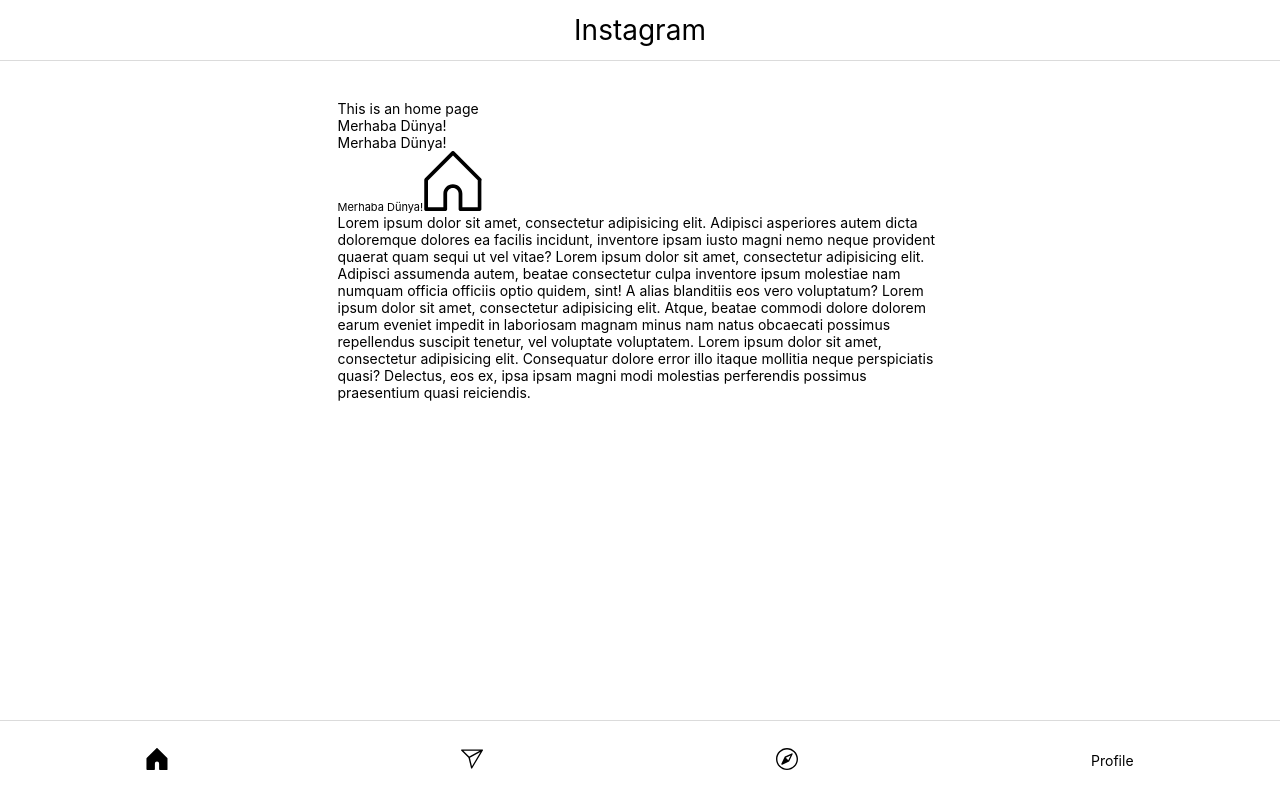
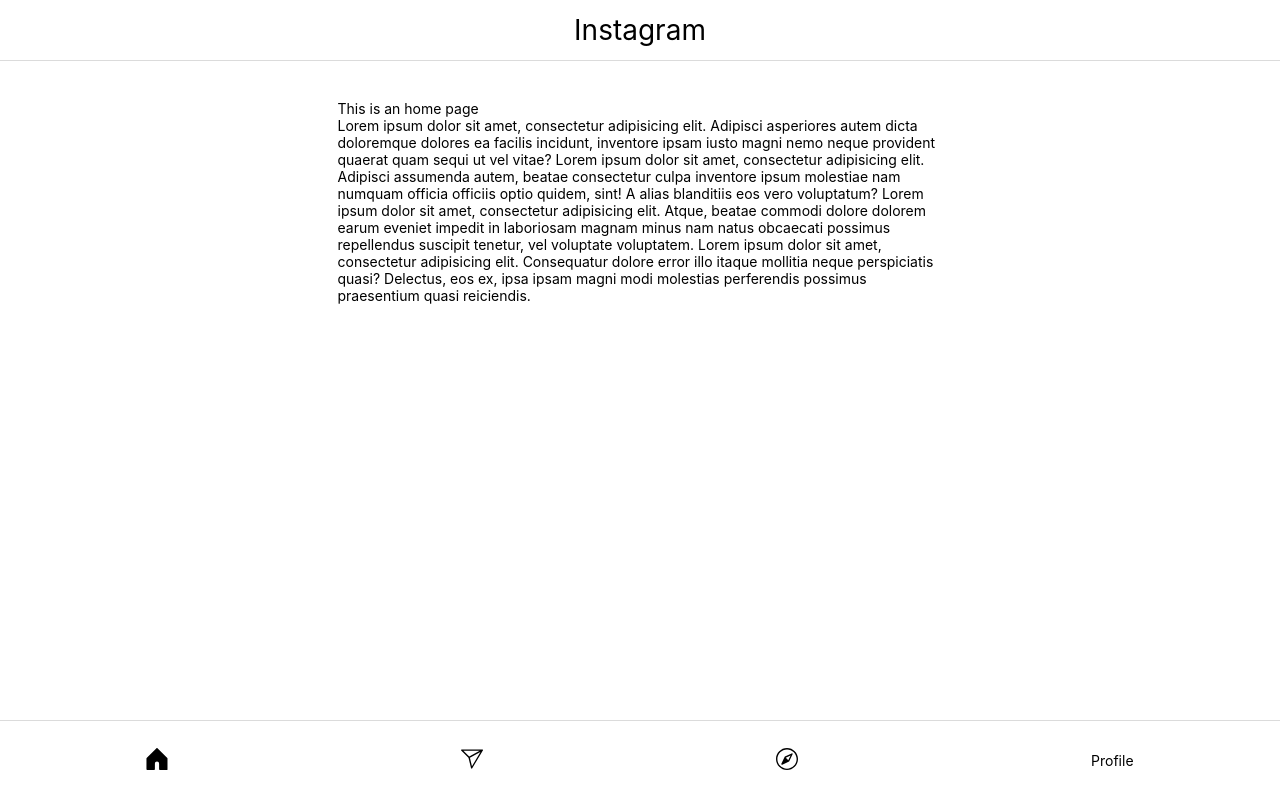
Before and after one commit to yunusemremert/vue-instagram-web, a Vue app: page / in a window 1280 px wide. Built offline with nearby package versions, Linux system fonts and the light colour scheme.

Commit message:
Home
Updated

```diff
--- a/src/views/home/Index.vue
+++ b/src/views/home/Index.vue
@@ -2,10 +2,6 @@
   <div class="home">
     <div class="timeline">
       <h1>This is an home page</h1>
-      <TextComp>Merhaba Dünya!</TextComp>
-      <TextComp tag="p">Merhaba Dünya!</TextComp>
-      <TextComp tag="b" size="xsmall">Merhaba Dünya!</TextComp>
-      <IconHome width="60" height="60" />
       <p>
         Lorem ipsum dolor sit amet, consectetur adipisicing elit. Adipisci
         asperiores autem dicta doloremque dolores ea facilis incidunt, inventore
```
